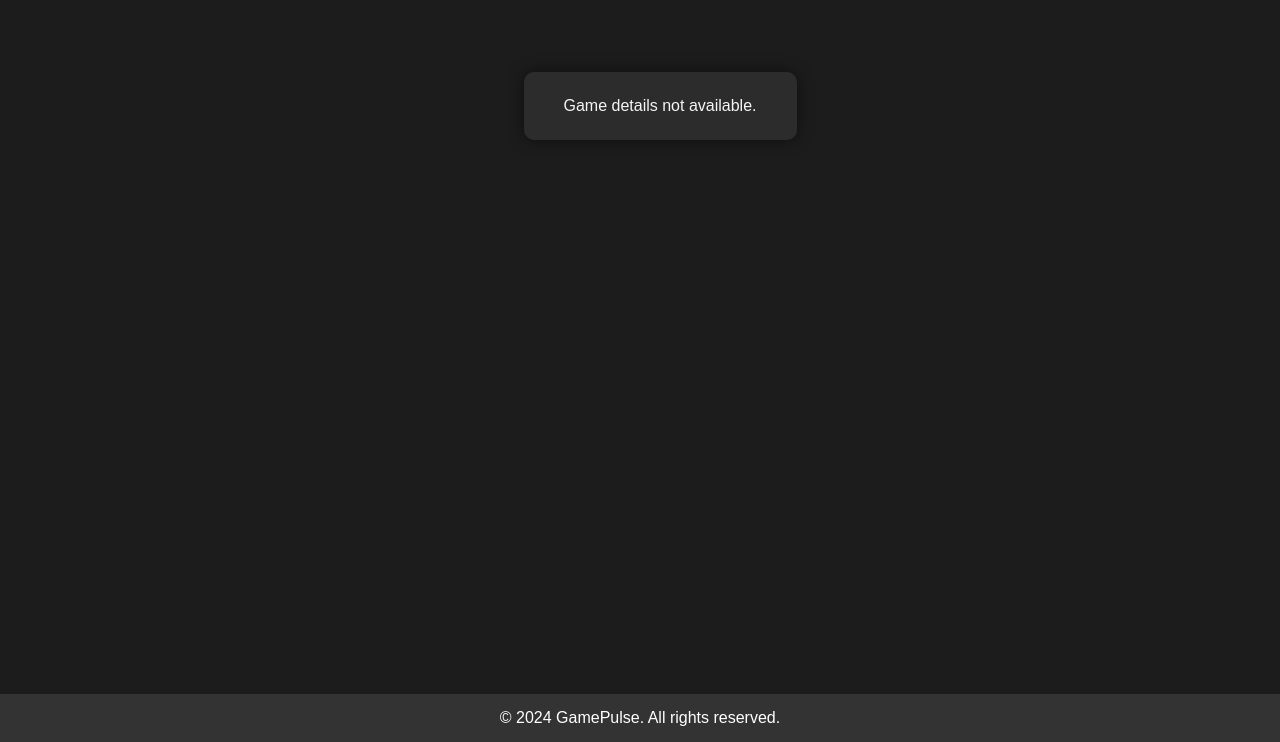
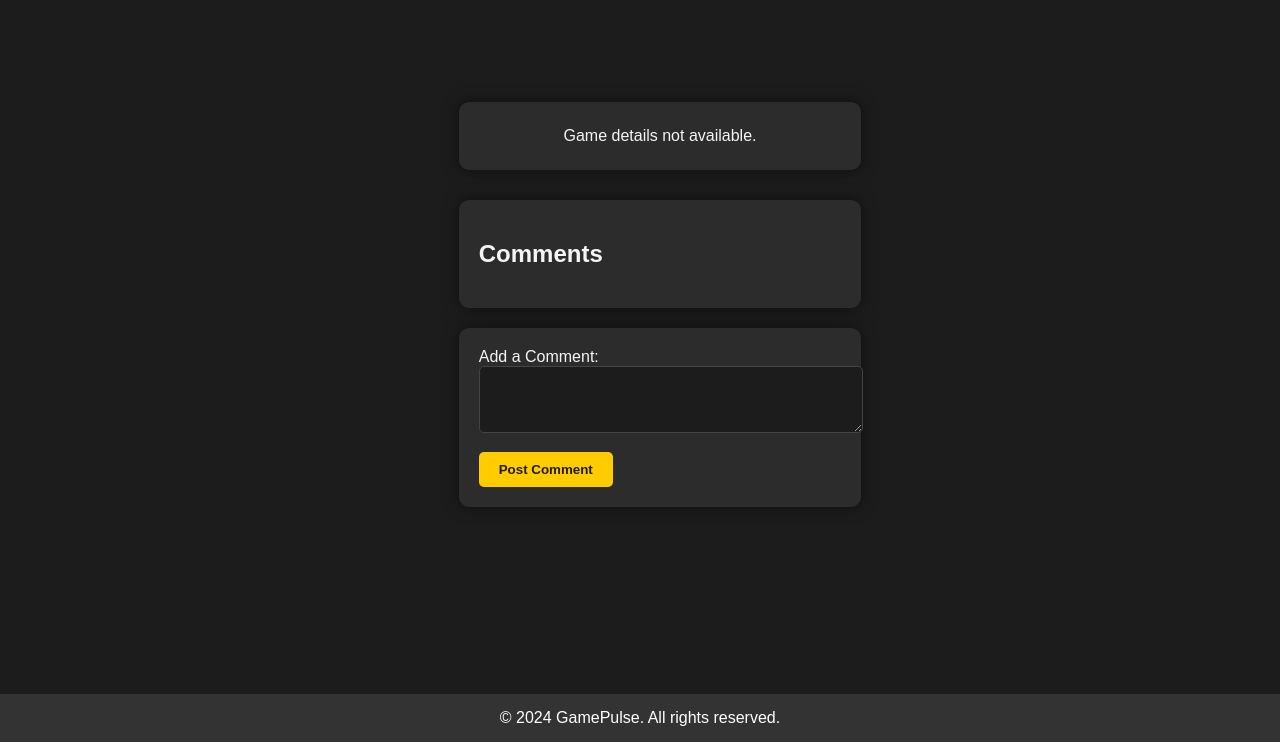
Before and after one commit to CilliersSwanepoel/CilliersSwanepoel_QX356C7V1_ITTFA4-14_Project1, a Flask app: page /game/1 in a window 1280 px wide. Shown: the part 58-800 px from the top of the page. Run offline with Flask 2, Linux system fonts and the light colour scheme; the visitor is signed in with stand-in values (Sample User, id 1); data that the repository does not hold is empty.

Commit message:
Created comment sections

```diff
--- a/GamePulse/app.py
+++ b/GamePulse/app.py
@@ -1,8 +1,9 @@
-from flask import Flask, render_template, request, redirect, url_for, flash, abort
+from flask import Flask, render_template, request, redirect, url_for, flash
 import requests
 from flask_sqlalchemy import SQLAlchemy
 from flask_bcrypt import Bcrypt
 from flask_login import UserMixin, LoginManager, login_user, current_user, logout_user, login_required
+from datetime import datetime
 import os
 
 app = Flask(__name__)
@@ -24,6 +25,20 @@
     surname = db.Column(db.String(50), nullable=False)
     email = db.Column(db.String(120), unique=True, nullable=False)
     password = db.Column(db.String(60), nullable=False)
+
+class Comment(db.Model):
+    __tablename__ = 'comments'
+    id = db.Column(db.Integer, primary_key=True)
+    game_id = db.Column(db.String, nullable=False)
+    user_id = db.Column(db.Integer, db.ForeignKey('user_data.id'), nullable=False)
+    content = db.Column(db.Text, nullable=False)
+    timestamp = db.Column(db.DateTime, default=datetime.utcnow)
+    user = db.relationship('User', backref=db.backref('comments', lazy=True))
+
+    def __init__(self, game_id, user_id, content):
+        self.game_id = game_id
+        self.user_id = user_id
+        self.content = content
 
 @login_manager.user_loader
 def load_user(user_id):
@@ -76,6 +91,21 @@
 
 store_dict = {store['storeID']: store['storeName'] for store in stores_data}
 
+store_links = {
+    "1": "https://www.winstore.com",
+    "2": "https://www.dlgamer.com",
+    "3": "https://www.gamebillet.com",
+    "4": "https://www.dreamgame.com",
+    "5": "https://www.2game.com",
+    "6": "https://www.gamesplanet.com",
+    "7": "https://www.greenmangaming.com",
+    "8": "https://www.gamersgate.com",
+    "9": "https://www.humblebundle.com/store",
+    "10": "https://www.fanatical.com",
+    "11": "https://www.gamesload.com",
+    "12": "https://www.indiegala.com"
+}
+
 @app.route('/game_deals')
 def game_deals():
     deals_url = "http://www.cheapshark.com/api/1.0/deals"
@@ -88,13 +118,36 @@
 
     return render_template('game_deals.html', deals=deals, stores=store_dict)
 
-@app.route('/game/<game_id>')
+@app.route('/game/<game_id>', methods=['GET', 'POST'])
 def game_item_view(game_id):
+    print(f"Received game_id: {game_id}")  # Debug statement
     response = requests.get(f"http://www.cheapshark.com/api/1.0/games?id={game_id}")
+    if response.status_code != 200:
+        flash('Failed to fetch game details.', 'danger')
+        return redirect(url_for('home'))
+
     game = response.json()
-    # Debug statement to check game_id
-    print(f"Fetched game details for game_id: {game_id}")
-    return render_template('game_item_view.html', game=game, store_dict=store_dict)
+    print(f"Game details: {game}")  # Debug statement
+
+    # Fetch comments for this game
+    comments = Comment.query.filter_by(game_id=game_id).order_by(Comment.timestamp.desc()).all()
+    print(f"Comments: {comments}")  # Debug statement
+
+    if request.method == 'POST':
+        if not current_user.is_authenticated:
+            flash('You need to be logged in to post a comment.', 'danger')
+            return redirect(url_for('login'))
+
+        content = request.form['content']
+        print(f"Form content: {content}")  # Debug statement
+        comment = Comment(game_id=game_id, user_id=current_user.id, content=content)
+        db.session.add(comment)
+        db.session.commit()
+        print(f"Comment added: {comment}")  # Debug statement
+        flash('Comment posted successfully!', 'success')
+        return redirect(url_for('game_item_view', game_id=game_id))
+
+    return render_template('game_item_view.html', game=game, store_dict=store_dict, store_links=store_links, comments=comments, game_id=game_id)
 
 @app.route('/protected')
 @login_required
--- a/GamePulse/static/css/game_item_view.css
+++ b/GamePulse/static/css/game_item_view.css
@@ -17,9 +17,9 @@
     border-radius: 10px;
     box-shadow: 0 0 15px rgba(0, 0, 0, 0.5);
     text-align: center;
-    max-width: 400px;
+    max-width: 600px;
     width: 100%;
-    margin-top: 50px;
+    margin-top: 80px; /* Adjusted for navbar */
 }
 
 .game-thumb {
@@ -38,54 +38,74 @@
     font-size: 16px;
 }
 
-.price {
-    font-size: 20px;
+.comments-section {
+    margin-top: 30px;
+    background-color: #2c2c2c;
+    padding: 20px;
+    border-radius: 10px;
+    box-shadow: 0 0 15px rgba(0, 0, 0, 0.5);
+    max-width: 600px;
+    width: 100%;
+}
+
+.comment {
+    border-bottom: 1px solid #444;
+    padding-bottom: 10px;
+    margin-bottom: 10px;
+}
+
+.comment-author {
     font-weight: bold;
     color: #ffcc00;
 }
 
-.metacritic-link {
-    display: inline-block;
-    margin-top: 15px;
-    color: #ffcc00;
-    text-decoration: none;
-    font-weight: bold;
+.comment-content {
+    margin: 5px 0;
 }
 
-.metacritic-link:hover {
-    text-decoration: underline;
+.comment-timestamp {
+    font-size: 12px;
+    color: #888;
 }
 
-.navbar {
-    display: flex;
-    justify-content: center;
-    align-items: center;
+.comment-form {
+    margin-top: 20px;
+    background-color: #2c2c2c;
+    padding: 20px;
+    border-radius: 10px;
+    box-shadow: 0 0 15px rgba(0, 0, 0, 0.5);
+    max-width: 600px;
     width: 100%;
-    background: linear-gradient(to right, #ff0080, #ff8c00, #40e0d0);
-    padding: 10px 0;
-    position: fixed;
-    top: 0;
 }
 
-.navbar a {
-    color: #fff;
-    text-decoration: none;
-    padding: 10px 20px;
-    font-size: 18px;
-    transition: background 0.3s, color 0.3s;
+.form-group {
+    margin-bottom: 15px;
 }
 
-.navbar a:hover {
-    background: rgba(255, 255, 255, 0.2);
+.form-control {
+    width: 100%;
+    padding: 10px;
     border-radius: 5px;
+    border: 1px solid #444;
+    background-color: #1c1c1c;
+    color: #fff;
 }
 
-.footer {
-    text-align: center;
-    color: #666;
-    padding: 20px 0;
-    background-color: #1c1c1c;
-    position: fixed;
-    bottom: 0;
-    width: 100%;
+.form-control:focus {
+    outline: none;
+    border-color: #ffcc00;
 }
+
+.btn {
+    padding: 10px 20px;
+    border-radius: 5px;
+    border: none;
+    background-color: #ffcc00;
+    color: #1c1c1c;
+    font-weight: bold;
+    cursor: pointer;
+}
+
+.btn:hover {
+    background-color: #e6b800;
+}
--- a/GamePulse/templates/game_item_view.html
+++ b/GamePulse/templates/game_item_view.html
@@ -13,13 +13,34 @@
         <p>Normal Price: ${{ game.deals[0].retailPrice }}</p>
         <p>Available at Stores:
             {% for deal in game.deals %}
-                {{ store_dict[deal.storeID] }}{% if not loop.last %}, {% endif %}
+                <a href="{{ store_links[deal.storeID] }}" target="_blank">{{ store_dict[deal.storeID] }}</a>{% if not loop.last %}, {% endif %}
             {% endfor %}
         </p>
-        <h3>Description:</h3>
-        <p><a href="{{ game.metacriticLink }}">Metacritic Page</a></p>
     {% else %}
         <p>Game details not available.</p>
     {% endif %}
 </div>
+
+<div class="comments-section">
+    <h2>Comments</h2>
+    {% for comment in comments %}
+        <div class="comment">
+            <p class="comment-author"><strong>{{ comment.user.name }}</strong> said:</p>
+            <p class="comment-content">{{ comment.content }}</p>
+            <p class="comment-timestamp"><small>{{ comment.timestamp.strftime('%Y-%m-%d %H:%M:%S') }}</small></p>
+        </div>
+    {% endfor %}
+</div>
+
+{% if current_user.is_authenticated %}
+    <form action="{{ url_for('game_item_view', game_id=game_id) }}" method="POST" class="comment-form">
+        <div class="form-group">
+            <label for="content">Add a Comment:</label>
+            <textarea name="content" id="content" class="form-control" rows="3" required></textarea>
+        </div>
+        <button type="submit" class="btn btn-primary">Post Comment</button>
+    </form>
+{% else %}
+    <p>You need to <a href="{{ url_for('login') }}">log in</a> to post a comment.</p>
+{% endif %}
 {% endblock %}
```
